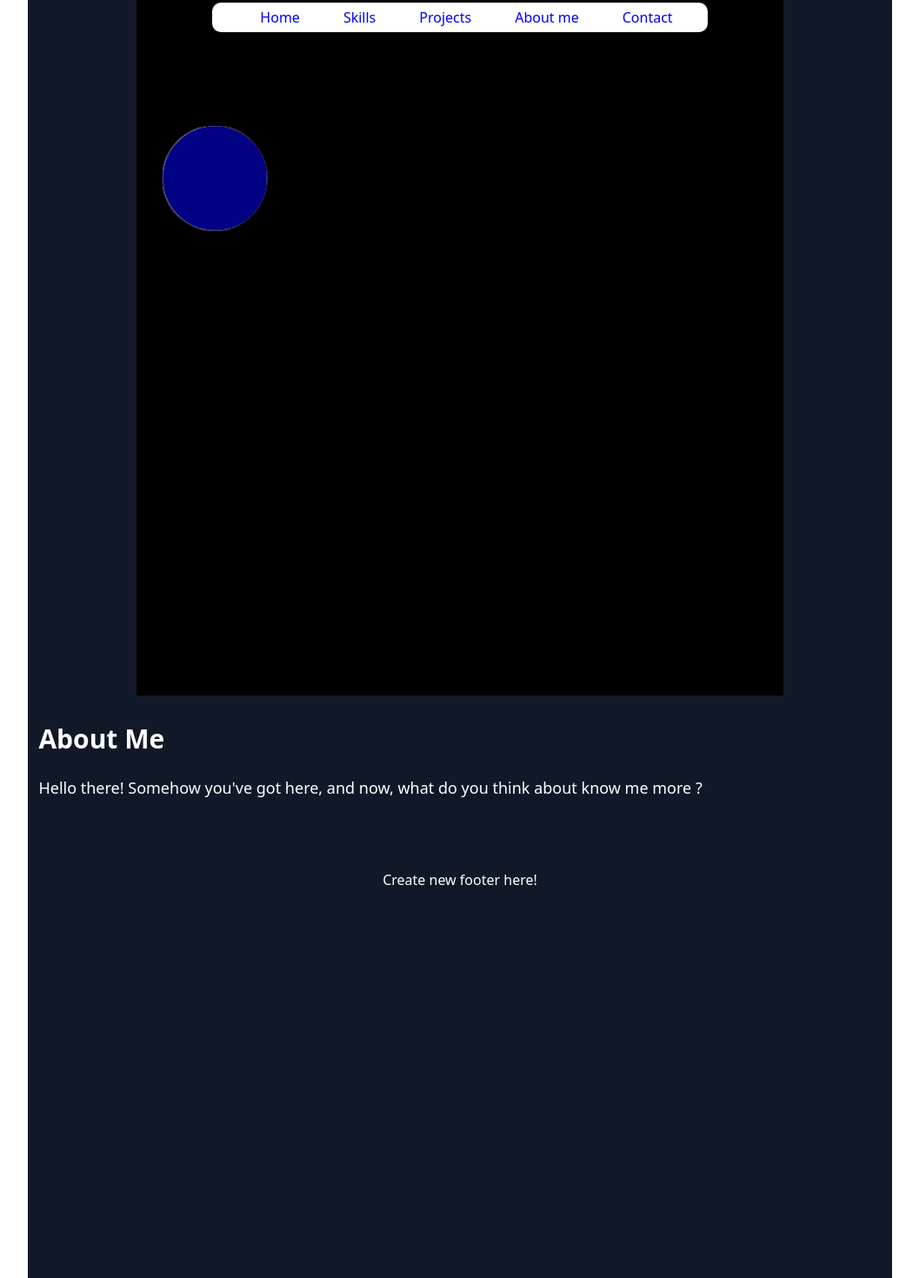
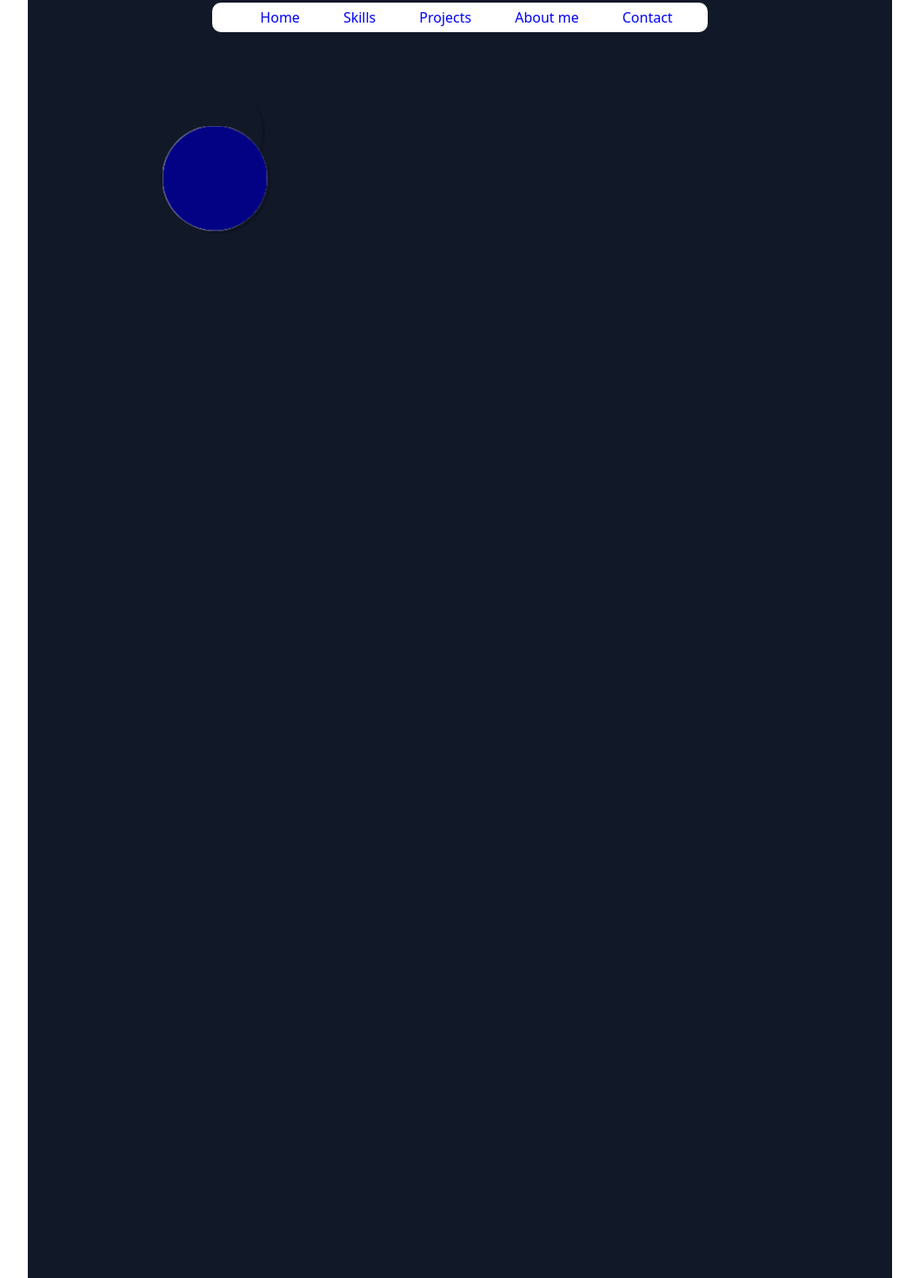
Before and after one commit to andrefsilveira1/react-portfolio, a React (Create React App) app: page / in a window 1280 px wide. Shown: the top 1470 px of the page at 87% size, without its empty margins (111-1168 px from the left). Built offline with nearby package versions, Linux system fonts and the light colour scheme.

Commit message:
refactor: changing logic

```diff
--- a/src/App.css
+++ /dev/null
@@ -1,3 +0,0 @@
-body {
-    background-color: rgb(255, 0, 0);
-}
--- a/src/App.js
+++ b/src/App.js
@@ -2,7 +2,6 @@ import { BrowserRouter } from "react-router-dom";
 import LandPage from "./pages/home";
 import Skills from "./components/sections";
 import Nav from "./components/nav";
-import "./App.css";
 
 
 function App() {
--- a/src/components/sections/index.css
+++ b/src/components/sections/index.css
@@ -1,13 +1,9 @@
-/* ScrollText.css */
-
 .scroll-text {
-    opacity: 0; /* Inicialmente, o texto estará invisível */
-    transition: opacity 2.5s ease; /* Adiciona uma transição suave na opacidade */
-
-    /* Adicione outros estilos que desejar para o texto */
+    opacity: 0;
+    transition: opacity 2.2s ease;
     margin: 20px;
   }
 
   .fade-in {
-    opacity: 1; /* Quando a classe "fade-in" é aplicada, o texto ficará visível */
+    opacity: 1;
   }
--- a/src/components/sections/index.js
+++ b/src/components/sections/index.js
@@ -7,7 +7,7 @@ export default function Skills() {
     useEffect(() => {
         const handleScroll = () => {
         // Defina um valor limite para mostrar o texto (por exemplo, 300 pixels a partir do topo)
-        const scrollThreshold = 500;
+        const scrollThreshold = 800;
         const shouldShowText = window.scrollY > scrollThreshold;
         setShowText(shouldShowText);
         };
--- a/src/pages/home/index.js
+++ b/src/pages/home/index.js
@@ -5,20 +5,9 @@ import "./index.css";
 export default function LandPage() {
   return (
     <>
-      <div id="home" className="bg-gray-900 text-white min-h-screen font-roboto grid justify-items-center">
-        <div className="bg-black min-h-screen text-white w-3/4">
+      <div id="home" className="text-white font-roboto grid justify-items-center">
+        <div className="min-h-screen text-white w-3/4">
           <HomeHeader className="menu" />
-        </div>
-        <div className="container mx-auto p-8">
-          <section className="mb-12">
-            <h2 className="text-3xl font-bold mb-4">About Me</h2>
-            <p className="text-lg">
-              Hello there! Somehow you've got here, and now, what do you think about know me more ?
-            </p>
-          </section>
-        </div>
-        <div>
-          <p> Create new footer here!</p>
         </div>
       </div>
     </>
```
Also changed, not shown: src/components/header/index.css (line endings or trailing spaces).
